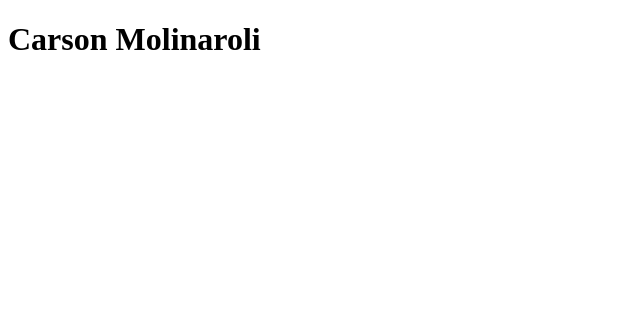
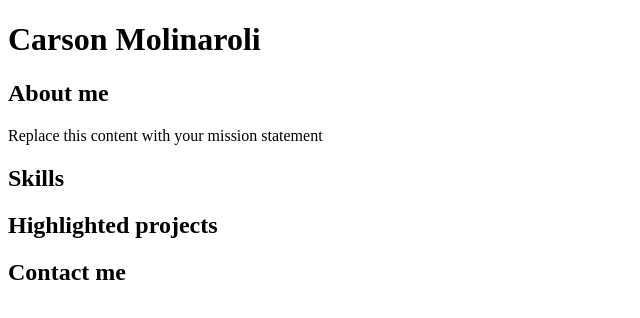
Before and after one commit to csCarsonrm/csCarsonrm.github.io, a plain HTML site: page index.html in a window 1280 px wide. Shown: the whole page, without its empty margins (0-640 px from the left). Drawn offline with Linux system fonts and the light colour scheme.

Commit message:
updated repo

```diff
--- a/index.html
+++ b/index.html
@@ -2,8 +2,22 @@
 <html>
 <head>
 <title>CSCE 190: Carson Molinaroli</title>
+<link rel="stylesheet" href="styles.css">
 </head>
 <body>
 <h1>Carson Molinaroli</h1>
+<div class="about">
+    <h2>About me</h2>
+    <p>Replace this content with your mission statement</p>
+</div>
+<div class="skills">
+    <h2>Skills</h2>
+</div>
+<div class="projects">
+    <h2>Highlighted projects</h2>
+</div>
+<div class="contact">
+    <h2>Contact me</h2>
+</div>
 </body>
 </html>
```
